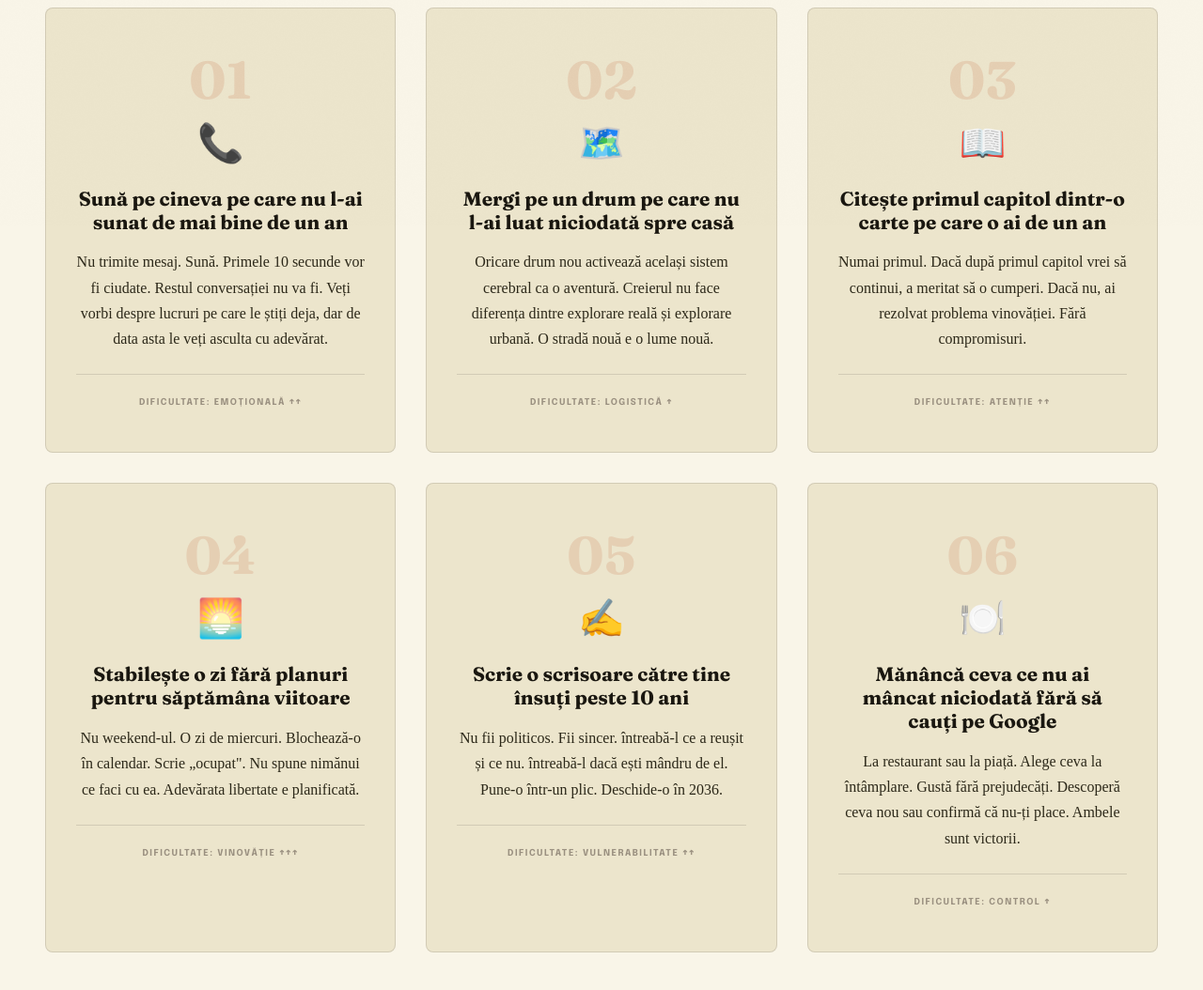
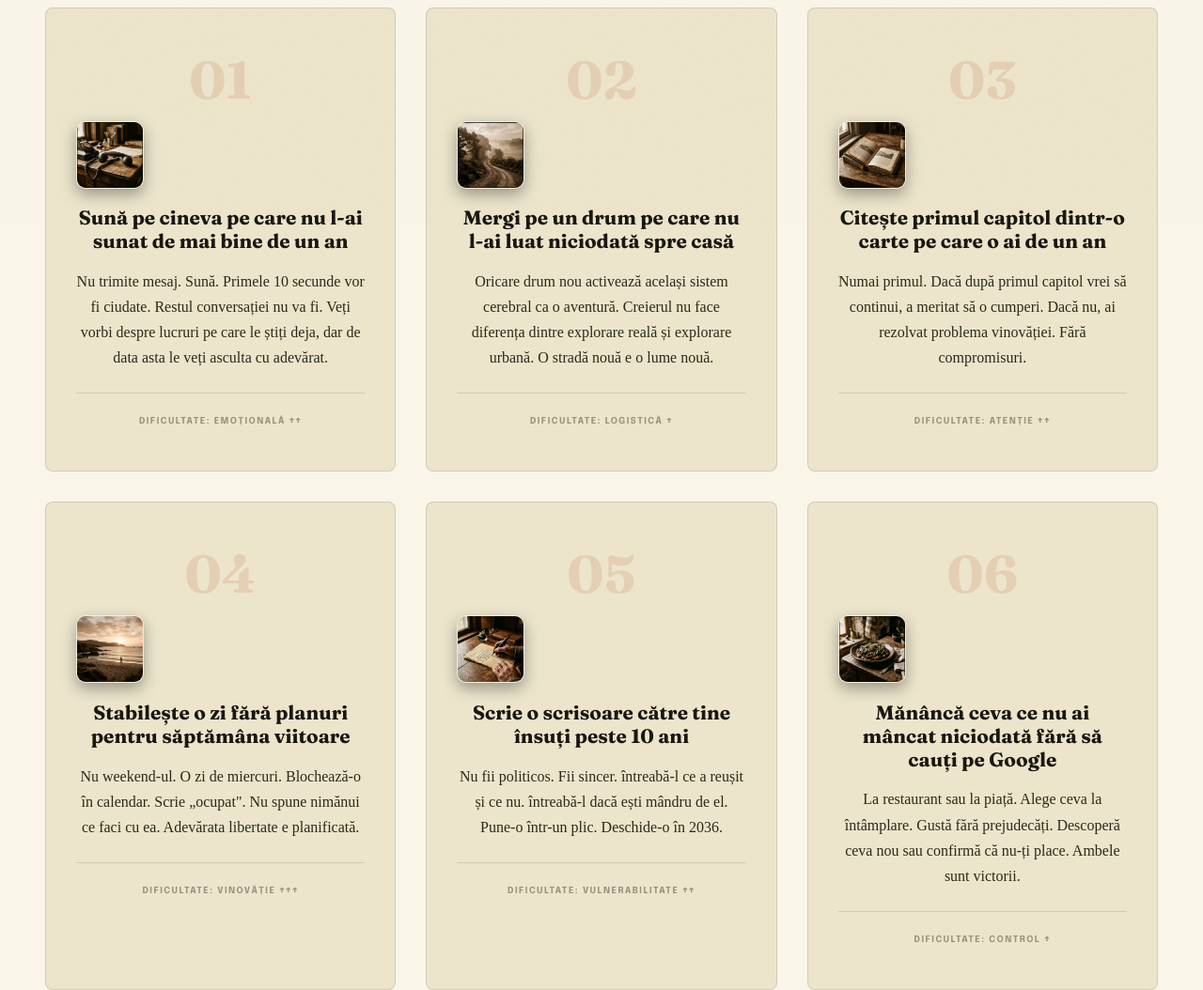
Before and after one commit to web688/nihil.ro, a plain HTML site: page fa-asta-azi.html in a window 1280 px wide. Shown: the part 560-1614 px from the top of the page at 94% size. Drawn offline with Linux system fonts and the light colour scheme; a web font is replaced by a local one.

Commit message:
Replace emoji icons in Fa Asta Azi section with high-quality sepia editorial image icons

```diff
--- a/fa-asta-azi.html
+++ b/fa-asta-azi.html
@@ -148,6 +148,29 @@ footer{background:var(--crem-dk);border-top:2px solid var(--linie-bold);}
   margin-bottom: 1rem !important;
 }
 </style>
+<style>
+/* IMAGE ICON STYLING FOR FA ASTA AZI SECTION */
+.fa-icon-wrap, .action-icon-wrap {
+  width: 72px;
+  height: 72px;
+  border-radius: 10px;
+  overflow: hidden;
+  margin-bottom: 1.2rem;
+  box-shadow: 0 6px 16px rgba(0, 0, 0, 0.35);
+  border: 1px solid rgba(255, 255, 255, 0.25);
+  transition: transform 0.3s ease;
+  display: block;
+}
+.fa-card:hover .fa-icon-wrap, .action-card:hover .action-icon-wrap {
+  transform: scale(1.06);
+}
+.fa-icon-img, .action-icon-img {
+  width: 100%;
+  height: 100%;
+  object-fit: cover;
+  display: block;
+}
+</style>
 </head>
 <body>
 
@@ -188,7 +211,7 @@ footer{background:var(--crem-dk);border-top:2px solid var(--linie-bold);}
   <div class="actions-grid">
     <article class="action-card">
       <div class="action-nr">01</div>
-      <span class="action-icon">📞</span>
+      <div class="action-icon-wrap"><img src="images/fa-asta-azi/icon-phone.png" alt="Telefon" class="action-icon-img"></div>
       <h3 class="action-titlu">Sună pe cineva pe care nu l-ai sunat de mai bine de un an</h3>
       <p class="action-text">Nu trimite mesaj. Sună. Primele 10 secunde vor fi ciudate. Restul conversației nu va fi. Veți vorbi despre lucruri pe care le știți deja, dar de data asta le veți asculta cu adevărat.</p>
       <div class="action-dificultate">Dificultate: emoțională ↑↑</div>
@@ -196,7 +219,7 @@ footer{background:var(--crem-dk);border-top:2px solid var(--linie-bold);}
 
     <article class="action-card">
       <div class="action-nr">02</div>
-      <span class="action-icon">🗺️</span>
+      <div class="action-icon-wrap"><img src="images/fa-asta-azi/icon-road.png" alt="Drum" class="action-icon-img"></div>
       <h3 class="action-titlu">Mergi pe un drum pe care nu l-ai luat niciodată spre casă</h3>
       <p class="action-text">Oricare drum nou activează același sistem cerebral ca o aventură. Creierul nu face diferența dintre explorare reală și explorare urbană. O stradă nouă e o lume nouă.</p>
       <div class="action-dificultate">Dificultate: logistică ↑</div>
@@ -204,7 +227,7 @@ footer{background:var(--crem-dk);border-top:2px solid var(--linie-bold);}
 
     <article class="action-card">
       <div class="action-nr">03</div>
-      <span class="action-icon">📖</span>
+      <div class="action-icon-wrap"><img src="images/fa-asta-azi/icon-book.png" alt="Carte" class="action-icon-img"></div>
       <h3 class="action-titlu">Citește primul capitol dintr-o carte pe care o ai de un an</h3>
       <p class="action-text">Numai primul. Dacă după primul capitol vrei să continui, a meritat să o cumperi. Dacă nu, ai rezolvat problema vinovăției. Fără compromisuri.</p>
       <div class="action-dificultate">Dificultate: atenție ↑↑</div>
@@ -212,7 +235,7 @@ footer{background:var(--crem-dk);border-top:2px solid var(--linie-bold);}
 
     <article class="action-card">
       <div class="action-nr">04</div>
-      <span class="action-icon">🌅</span>
+      <div class="action-icon-wrap"><img src="images/fa-asta-azi/icon-sunrise.png" alt="Răsărit" class="action-icon-img"></div>
       <h3 class="action-titlu">Stabilește o zi fără planuri pentru săptămâna viitoare</h3>
       <p class="action-text">Nu weekend-ul. O zi de miercuri. Blochează-o în calendar. Scrie „ocupat". Nu spune nimănui ce faci cu ea. Adevărata libertate e planificată.</p>
       <div class="action-dificultate">Dificultate: vinovăție ↑↑↑</div>
@@ -220,7 +243,7 @@ footer{background:var(--crem-dk);border-top:2px solid var(--linie-bold);}
 
     <article class="action-card">
       <div class="action-nr">05</div>
-      <span class="action-icon">✍️</span>
+      <div class="action-icon-wrap"><img src="images/fa-asta-azi/icon-letter.png" alt="Scrisoare" class="action-icon-img"></div>
       <h3 class="action-titlu">Scrie o scrisoare către tine însuți peste 10 ani</h3>
       <p class="action-text">Nu fii politicos. Fii sincer. întreabă-l ce a reușit și ce nu. întreabă-l dacă ești mândru de el. Pune-o într-un plic. Deschide-o în 2036.</p>
       <div class="action-dificultate">Dificultate: vulnerabilitate ↑↑</div>
@@ -228,7 +251,7 @@ footer{background:var(--crem-dk);border-top:2px solid var(--linie-bold);}
 
     <article class="action-card">
       <div class="action-nr">06</div>
-      <span class="action-icon">🍽️</span>
+      <div class="action-icon-wrap"><img src="images/fa-asta-azi/icon-food.png" alt="Mâncare" class="action-icon-img"></div>
       <h3 class="action-titlu">Mănâncă ceva ce nu ai mâncat niciodată fără să cauți pe Google</h3>
       <p class="action-text">La restaurant sau la piață. Alege ceva la întâmplare. Gustă fără prejudecăți. Descoperă ceva nou sau confirmă că nu-ți place. Ambele sunt victorii.</p>
       <div class="action-dificultate">Dificultate: control ↑</div>
```
Also changed, not shown: index.html (+27 -4 lines), images/fa-asta-azi/icon-book.png (added), images/fa-asta-azi/icon-food.png (added), images/fa-asta-azi/icon-letter.png (added), images/fa-asta-azi/icon-phone.png (added), images/fa-asta-azi/icon-road.png (added), images/fa-asta-azi/icon-sunrise.png (added).
